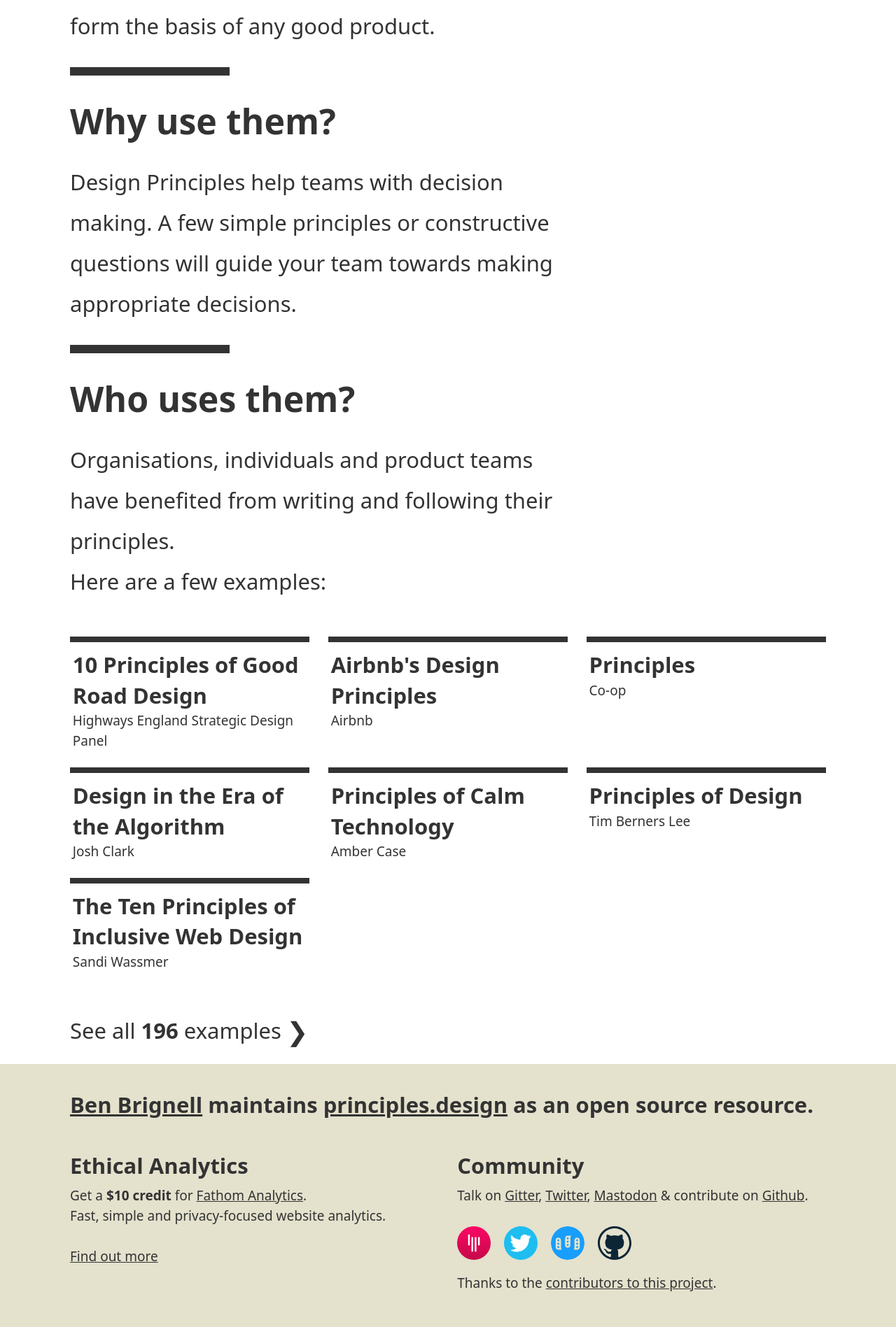
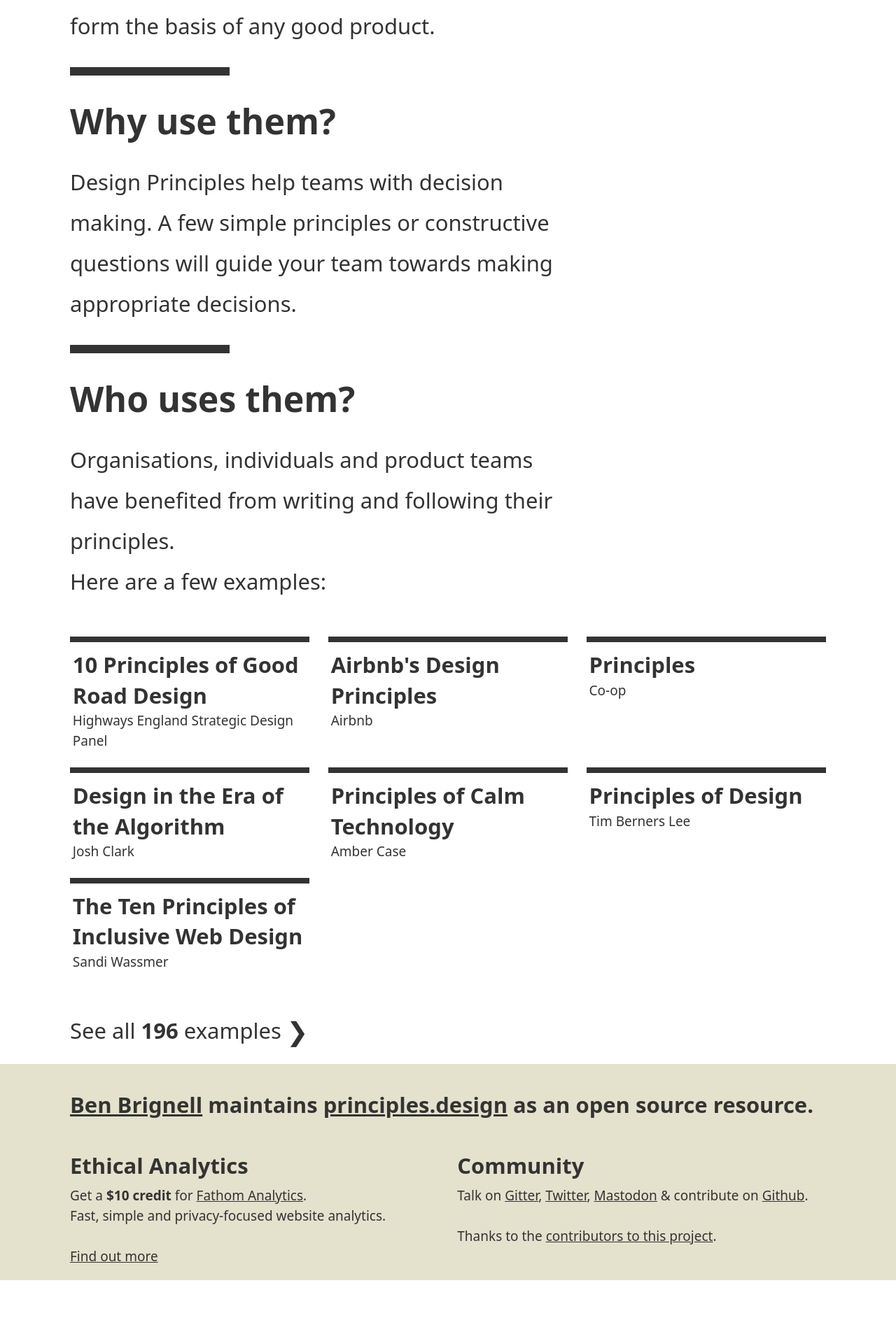
Before and after one commit to benbrignell/principles.design, a Jekyll site: the page built from index.html, in a window 1280 px wide. Shown: the part 1264-3161 px from the top of the page at 70% size. Built offline with Jekyll 4.4.1, drawn with Linux system fonts in a browser that asks for light colours; comment, search, counter and statistics services are not loaded; after the commit the page ends 3094 px from its top, so only the background shows below that.

Commit message:
removed social icons

```diff
--- a/_includes/footer.html
+++ b/_includes/footer.html
@@ -9,14 +9,8 @@
       </div>
       <div class="two-up">
         <p class="h3 bold">Community</p>
-        <ul class="logos">
           <p>Talk on <a href="{{site.gitter-url}}">Gitter</a>, <a href="https://twitter.com/dsgnprinciples">Twitter</a>, <a href="https://brignell.co/@designprinciples">Mastodon</a> & contribute on <a href="{{site.contribute-url}}">Github</a>.</p>
-          <li><a href="{{site.gitter-url}}"><img src="/images/gitter.svg" class="logo circle" alt="Talk about Design Principles on Gitter"></a></li>
-          <li><a href="https://twitter.com/dsgnprinciples"><img src="/images/twitter-icon.svg" class="logo" alt="Follow Design Principles on Twitter @dsngprinciples"></a></li>
-<li><a href="https://brignell.co/@designprinciples"><img src="/images/mastodon-icon.svg" class="logo circle" alt="Design principles on mastodon"></a></li>
-          <li><a href="{{site.contribute-url}}"><img src="/images/github-icon.svg" class="logo" alt="Contribute to this project on GitHub"></a><li>
 
-        </ul>
         <p style="clear:both;">Thanks to the <a href="https://github.com/benbrignell/design-principles/graphs/contributors">contributors to this project</a>.</p>
       </div>
     </div>
```
